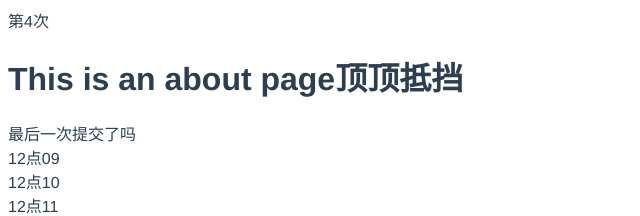
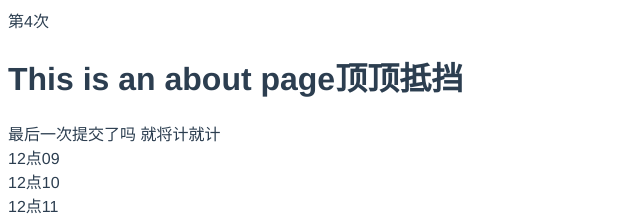
Before and after one commit to yft-code/flow, a Vue app: page /about in a window 1280 px wide. Shown: the top 216 px of the page, without its empty margins (0-640 px from the left). Built offline with nearby package versions, Linux system fonts and the light colour scheme.

Commit message:
功能2About

```diff
--- a/src/views/AboutView.vue
+++ b/src/views/AboutView.vue
@@ -3,6 +3,7 @@
     <h1>This is an about page顶顶抵挡</h1>
     <div>
       最后一次提交了吗
+      就将计就计
     </div>
   </div>
 </template>
```
